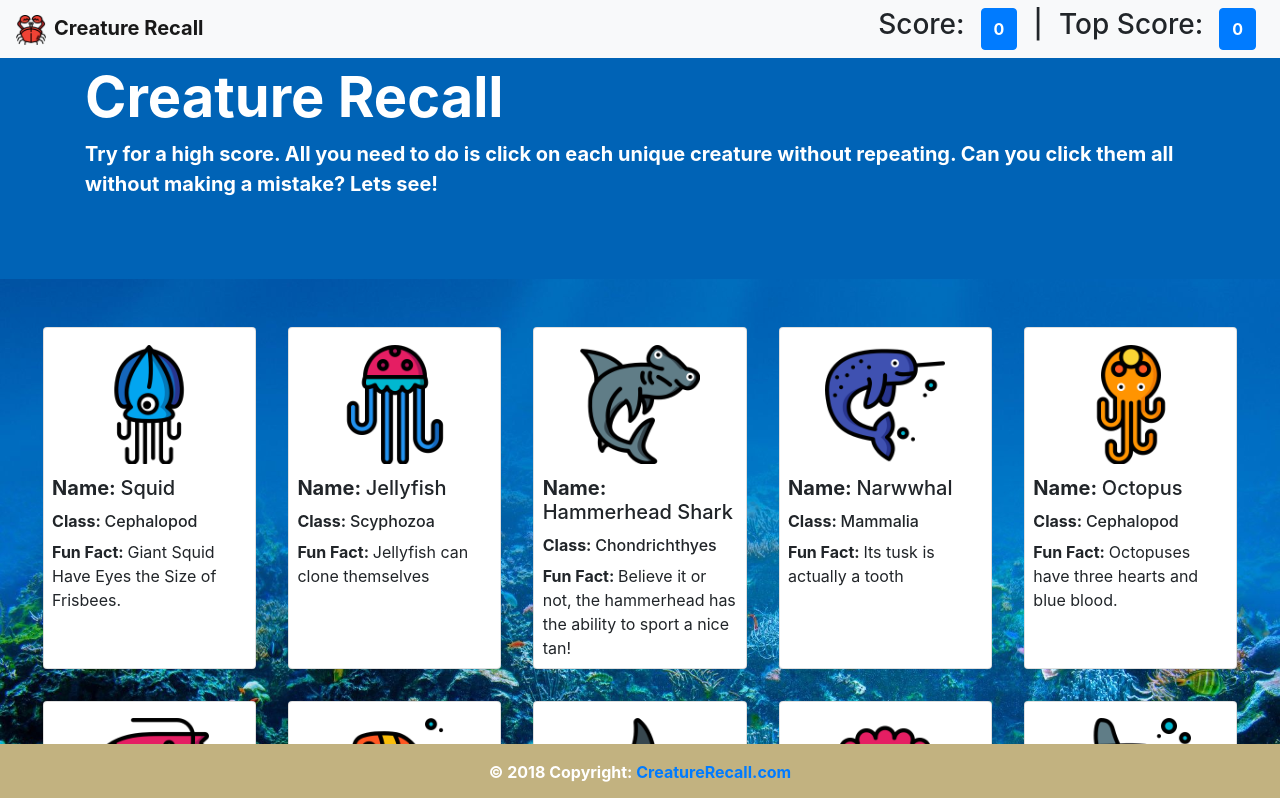
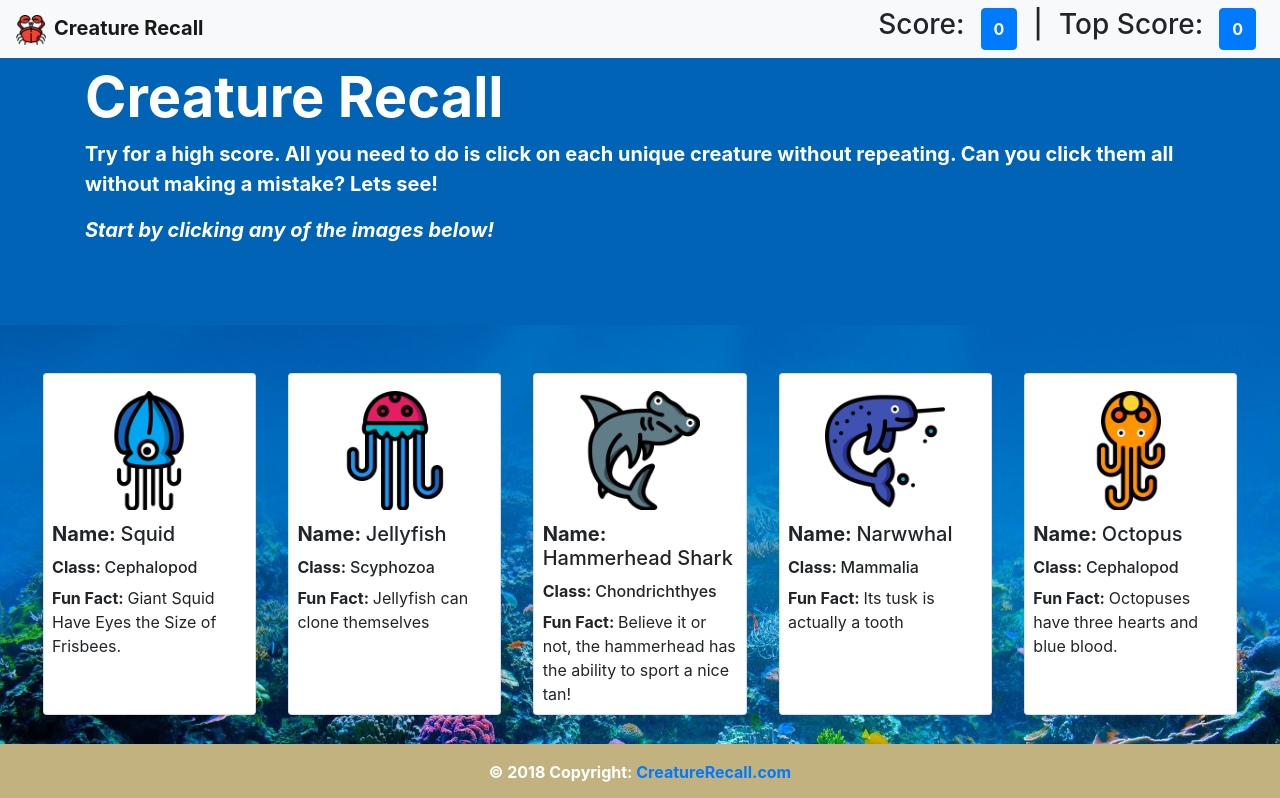
Before and after one commit to circuitsyn/CreatureRecall, a React (Create React App) app: page / in a window 1280 px wide. Shown: the top 798 px of the page. Built offline with nearby package versions, Linux system fonts and the light colour scheme.

Commit message:
message is now connected to the jumbotron

```diff
--- a/src/components/JumboGreeting/JumboGreeting.js
+++ b/src/components/JumboGreeting/JumboGreeting.js
@@ -1,7 +1,7 @@
 import React from "react";
 import "./style.css";
 
-function Jumbo() {
+function Jumbo(props) {
 
     return (
     <div>
@@ -9,6 +9,7 @@ function Jumbo() {
             <div class="container">
                 <h1 class="display-4">Creature Recall</h1>
                 <p class="lead">Try for a high score. All you need to do is click on each unique creature without repeating. Can you click them all without making a mistake? Lets see!</p>
+                <p class="lead"><em>{props.message}</em></p>
             </div>
         </div>
     </div>
--- a/src/components/MainArea/main.js
+++ b/src/components/MainArea/main.js
@@ -33,7 +33,7 @@ class mainGame extends Component {
         return (
         <div>
             <NavBar score={this.state.score} topScore={this.state.topScore} />
-            <Jumbo />
+            <Jumbo message={this.state.message}/>
             <div class="container-fluid">
                 <div class="row d-flex justify-content-center">
                     {this.state.creaturesData.map(creature =>
```
